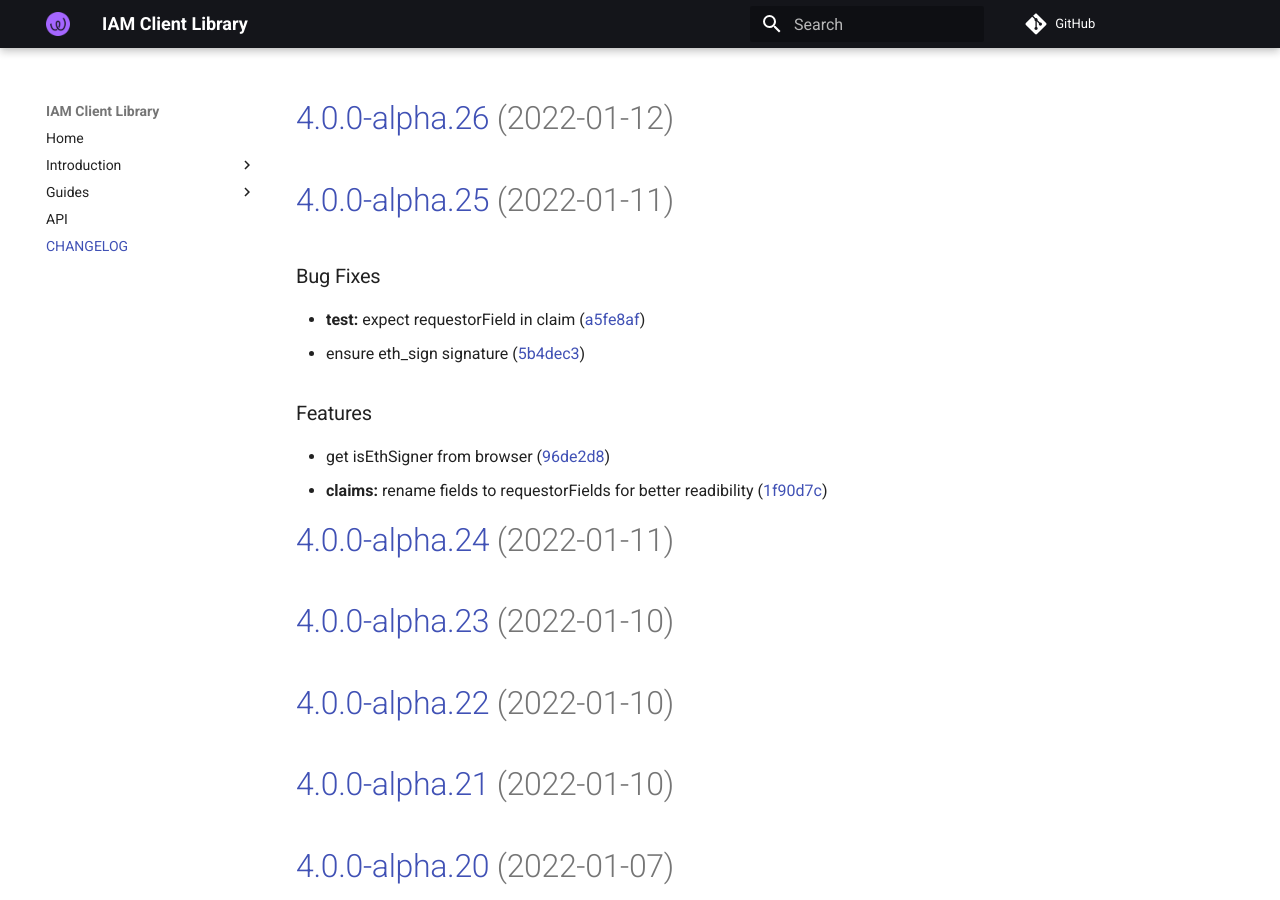
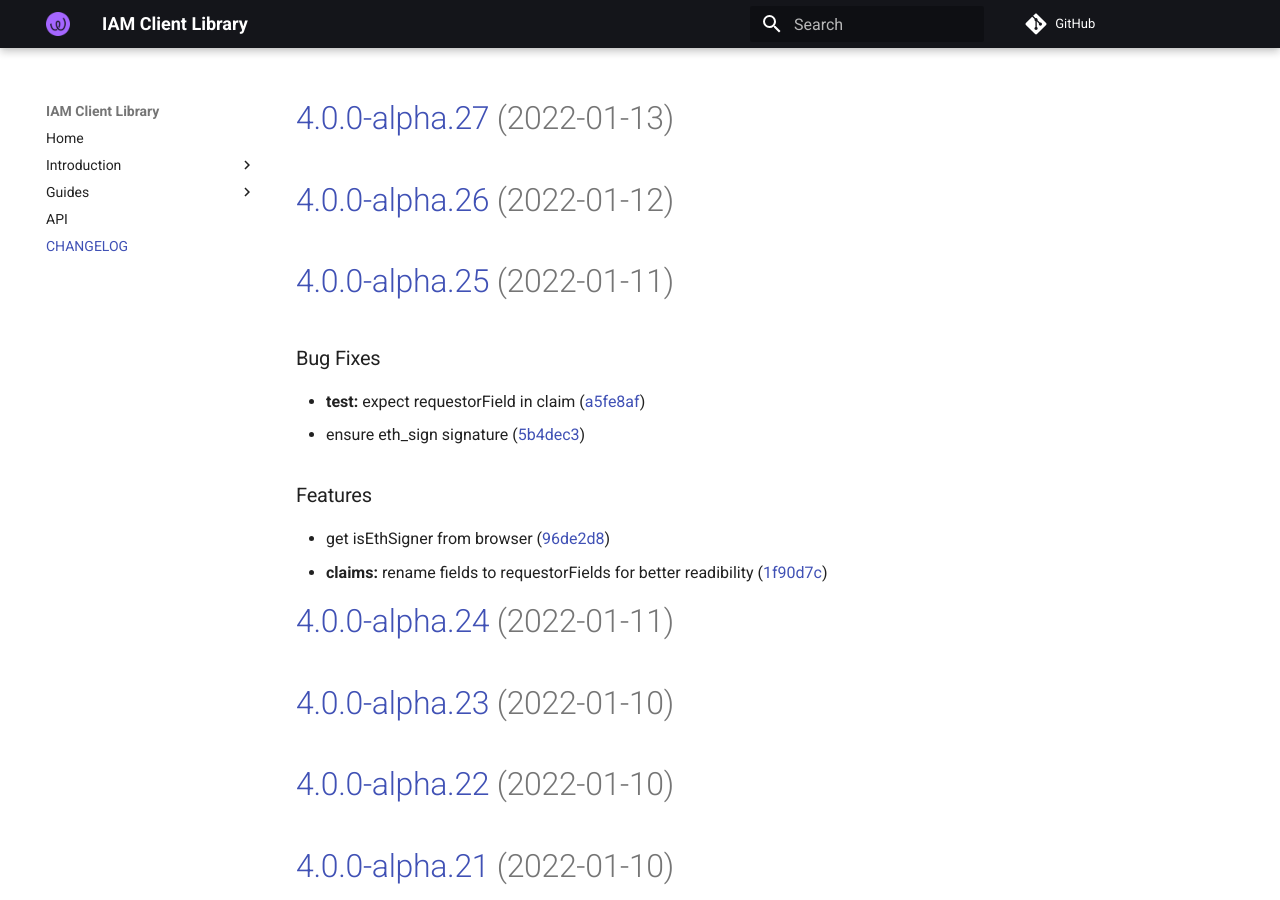
Before and after one commit to energywebfoundation/iam-client-lib, an MkDocs documentation site: the page built from docs/CHANGELOG.md, in a window 1280 px wide and 900 px high. Built offline with MkDocs 1.6.1 and Material for MkDocs 9.7.7, drawn with Linux system fonts in a browser that asks for light colours; comment, search, counter and statistics services are not loaded.

Commit message:
chore(release): 4.0.0-alpha.27 [skip ci]
# [4.0.0-alpha.27](https://github.com/energywebfoundation/iam-client-lib/compare/v4.0.0-alpha.26...v4.0.0-alpha.27) (2022-01-13)

```diff
--- a/docs/CHANGELOG.md
+++ b/docs/CHANGELOG.md
@@ -1,3 +1,5 @@
+# [4.0.0-alpha.27](https://github.com/energywebfoundation/iam-client-lib/compare/v4.0.0-alpha.26...v4.0.0-alpha.27) (2022-01-13)
+
 # [4.0.0-alpha.26](https://github.com/energywebfoundation/iam-client-lib/compare/v4.0.0-alpha.25...v4.0.0-alpha.26) (2022-01-12)
 
 # [4.0.0-alpha.25](https://github.com/energywebfoundation/iam-client-lib/compare/v4.0.0-alpha.24...v4.0.0-alpha.25) (2022-01-11)
--- a/package.json
+++ b/package.json
@@ -1,6 +1,6 @@
 {
     "name": "iam-client-lib",
-    "version": "4.0.0-alpha.26",
+    "version": "4.0.0-alpha.27",
     "description": "Library for Decentralized Identity and Access Management",
     "main": "dist/index.js",
     "module": "dist/index.esm.js",
```
